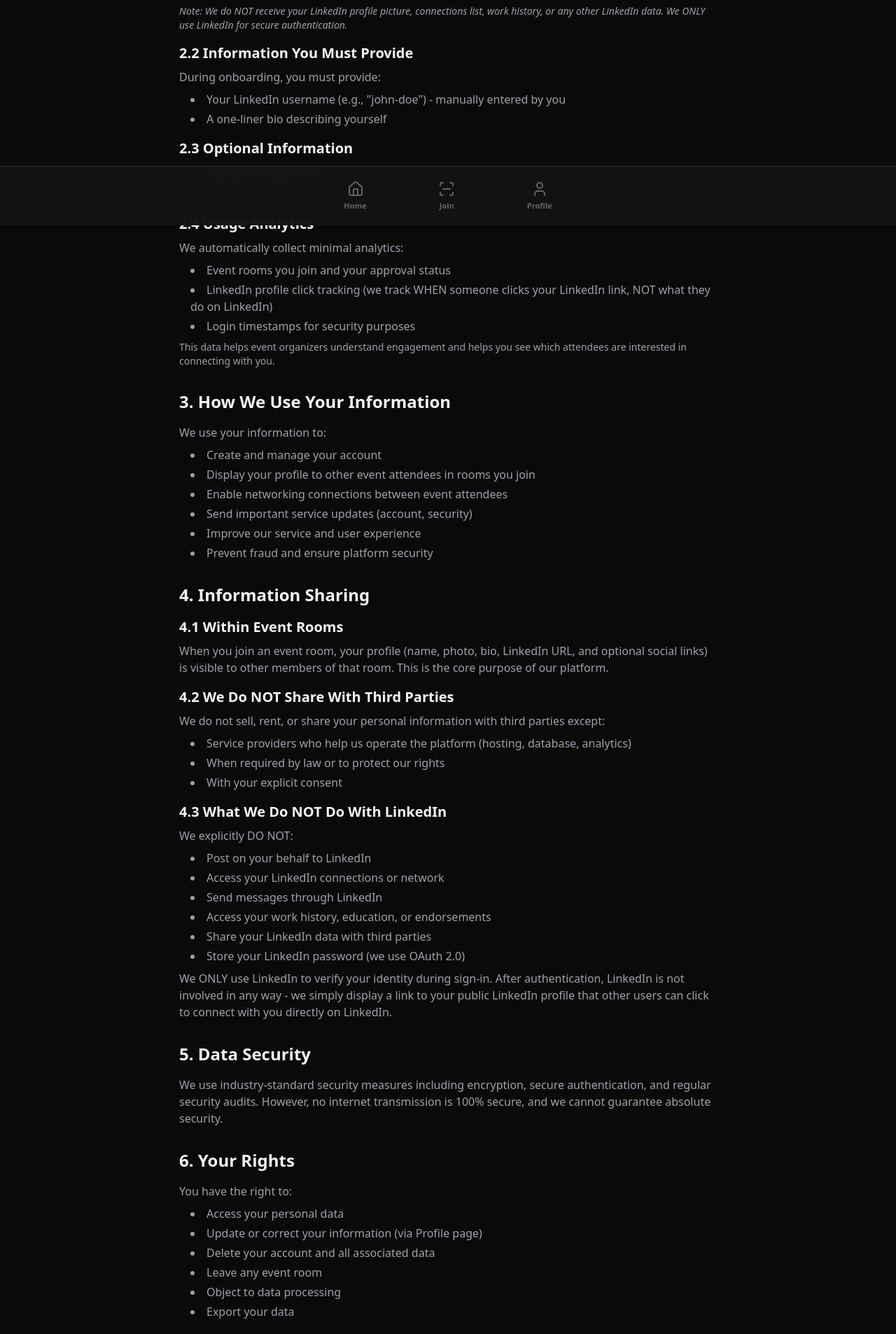
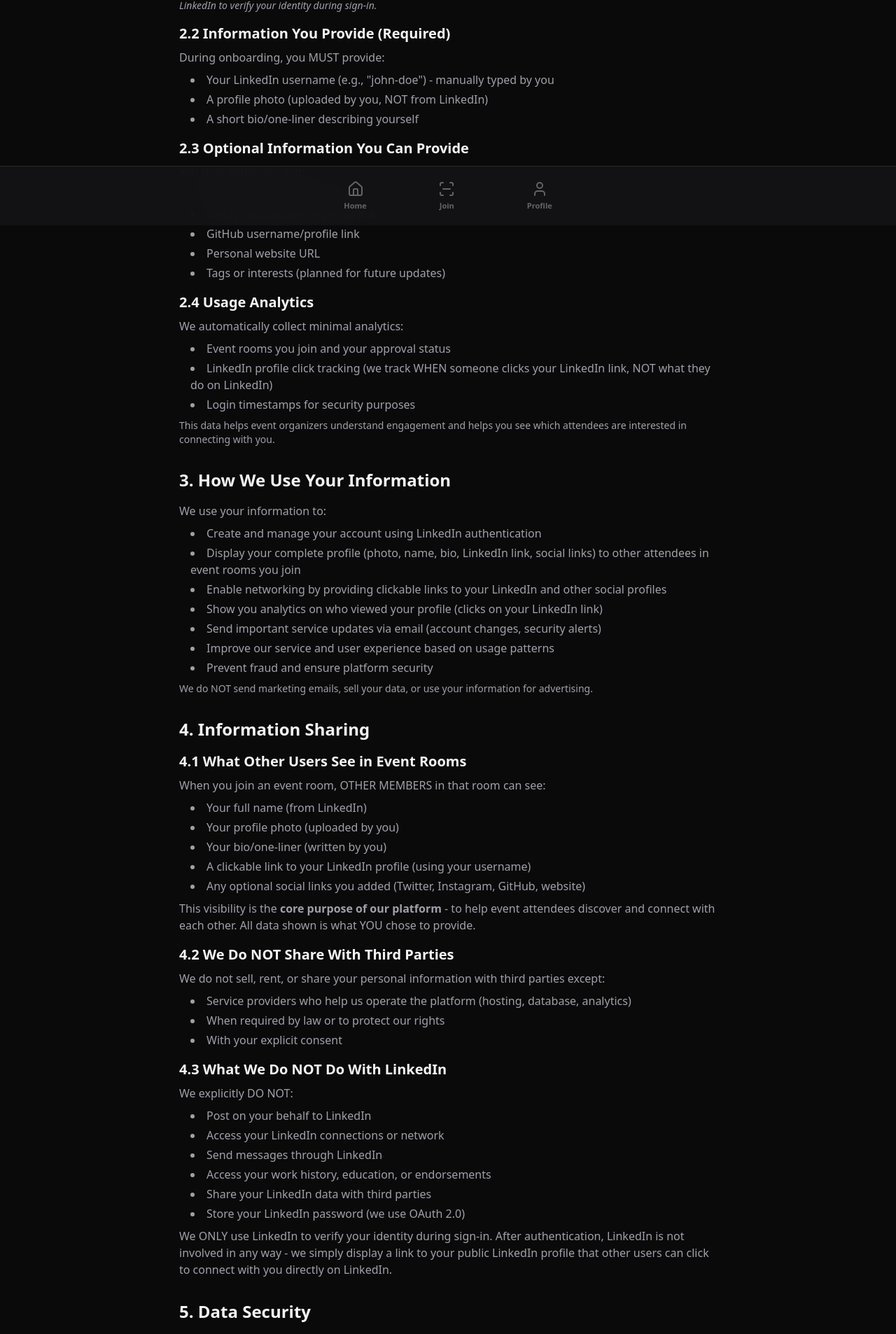
Before and after one commit to scorp2006/Huddle, a Next.js app: page /privacy in a window 1280 px wide. Shown: the part 478-2384 px from the top of the page at 70% size. Built offline with nearby package versions, Linux system fonts and the light colour scheme; a web font is replaced by a local one.

Commit message:
privacy policy updated again

```diff
--- a/app/privacy/page.tsx
+++ b/app/privacy/page.tsx
@@ -18,28 +18,32 @@ export default function PrivacyPage() {
             <h2 className="text-2xl font-bold text-[#F5F5F7] mb-4">2. Information We Collect</h2>
 
             <h3 className="text-xl font-semibold text-[#F5F5F7] mt-4 mb-2">2.1 Information from LinkedIn OAuth</h3>
-            <p className="mb-2">When you sign in with LinkedIn using OpenID Connect, we collect ONLY:</p>
+            <p className="mb-2">When you sign in with LinkedIn, we receive from LinkedIn ONLY:</p>
             <ul className="list-disc list-inside space-y-1 ml-4">
               <li>Your full name</li>
               <li>Email address</li>
-              <li>LinkedIn unique user ID (for authentication)</li>
             </ul>
             <p className="mt-2 text-sm italic">
-              Note: We do NOT receive your LinkedIn profile picture, connections list, work history,
-              or any other LinkedIn data. We ONLY use LinkedIn for secure authentication.
+              Note: LinkedIn does NOT provide us your profile picture, connections, work history, posts, or any other data.
+              We ONLY use LinkedIn to verify your identity during sign-in.
             </p>
 
-            <h3 className="text-xl font-semibold text-[#F5F5F7] mt-4 mb-2">2.2 Information You Must Provide</h3>
-            <p className="mb-2">During onboarding, you must provide:</p>
+            <h3 className="text-xl font-semibold text-[#F5F5F7] mt-4 mb-2">2.2 Information You Provide (Required)</h3>
+            <p className="mb-2">During onboarding, you MUST provide:</p>
             <ul className="list-disc list-inside space-y-1 ml-4">
-              <li>Your LinkedIn username (e.g., "john-doe") - manually entered by you</li>
-              <li>A one-liner bio describing yourself</li>
+              <li>Your LinkedIn username (e.g., "john-doe") - manually typed by you</li>
+              <li>A profile photo (uploaded by you, NOT from LinkedIn)</li>
+              <li>A short bio/one-liner describing yourself</li>
             </ul>
 
-            <h3 className="text-xl font-semibold text-[#F5F5F7] mt-4 mb-2">2.3 Optional Information</h3>
-            <p className="mb-2">You may optionally provide:</p>
+            <h3 className="text-xl font-semibold text-[#F5F5F7] mt-4 mb-2">2.3 Optional Information You Can Provide</h3>
+            <p className="mb-2">You may optionally add:</p>
             <ul className="list-disc list-inside space-y-1 ml-4">
-              <li>Links to other social profiles (Twitter, Instagram, GitHub, personal website)</li>
+              <li>Twitter username/profile link</li>
+              <li>Instagram username/profile link</li>
+              <li>GitHub username/profile link</li>
+              <li>Personal website URL</li>
+              <li>Tags or interests (planned for future updates)</li>
             </ul>
 
             <h3 className="text-xl font-semibold text-[#F5F5F7] mt-4 mb-2">2.4 Usage Analytics</h3>
@@ -59,22 +63,34 @@ export default function PrivacyPage() {
             <h2 className="text-2xl font-bold text-[#F5F5F7] mb-4">3. How We Use Your Information</h2>
             <p className="mb-2">We use your information to:</p>
             <ul className="list-disc list-inside space-y-1 ml-4">
-              <li>Create and manage your account</li>
-              <li>Display your profile to other event attendees in rooms you join</li>
-              <li>Enable networking connections between event attendees</li>
-              <li>Send important service updates (account, security)</li>
-              <li>Improve our service and user experience</li>
+              <li>Create and manage your account using LinkedIn authentication</li>
+              <li>Display your complete profile (photo, name, bio, LinkedIn link, social links) to other attendees in event rooms you join</li>
+              <li>Enable networking by providing clickable links to your LinkedIn and other social profiles</li>
+              <li>Show you analytics on who viewed your profile (clicks on your LinkedIn link)</li>
+              <li>Send important service updates via email (account changes, security alerts)</li>
+              <li>Improve our service and user experience based on usage patterns</li>
               <li>Prevent fraud and ensure platform security</li>
             </ul>
+            <p className="mt-2 text-sm">
+              We do NOT send marketing emails, sell your data, or use your information for advertising.
+            </p>
           </section>
 
           <section>
             <h2 className="text-2xl font-bold text-[#F5F5F7] mb-4">4. Information Sharing</h2>
 
-            <h3 className="text-xl font-semibold text-[#F5F5F7] mt-4 mb-2">4.1 Within Event Rooms</h3>
-            <p>
-              When you join an event room, your profile (name, photo, bio, LinkedIn URL, and optional social links)
-              is visible to other members of that room. This is the core purpose of our platform.
+            <h3 className="text-xl font-semibold text-[#F5F5F7] mt-4 mb-2">4.1 What Other Users See in Event Rooms</h3>
+            <p className="mb-2">When you join an event room, OTHER MEMBERS in that room can see:</p>
+            <ul className="list-disc list-inside space-y-1 ml-4">
+              <li>Your full name (from LinkedIn)</li>
+              <li>Your profile photo (uploaded by you)</li>
+              <li>Your bio/one-liner (written by you)</li>
+              <li>A clickable link to your LinkedIn profile (using your username)</li>
+              <li>Any optional social links you added (Twitter, Instagram, GitHub, website)</li>
+            </ul>
+            <p className="mt-2">
+              This visibility is the <strong>core purpose of our platform</strong> - to help event attendees
+              discover and connect with each other. All data shown is what YOU chose to provide.
             </p>
 
             <h3 className="text-xl font-semibold text-[#F5F5F7] mt-4 mb-2">4.2 We Do NOT Share With Third Parties</h3>
@@ -112,26 +128,38 @@ export default function PrivacyPage() {
           </section>
 
           <section>
-            <h2 className="text-2xl font-bold text-[#F5F5F7] mb-4">6. Your Rights</h2>
-            <p className="mb-2">You have the right to:</p>
+            <h2 className="text-2xl font-bold text-[#F5F5F7] mb-4">6. Your Rights and Control</h2>
+            <p className="mb-2">You have complete control over your data and the right to:</p>
             <ul className="list-disc list-inside space-y-1 ml-4">
-              <li>Access your personal data</li>
-              <li>Update or correct your information (via Profile page)</li>
-              <li>Delete your account and all associated data</li>
-              <li>Leave any event room</li>
-              <li>Object to data processing</li>
-              <li>Export your data</li>
+              <li>Access all your personal data stored on our platform</li>
+              <li>Update your photo, bio, and social links anytime via your Profile page</li>
+              <li>Remove optional social links at any time</li>
+              <li>Leave any event room (your profile will no longer be visible in that room)</li>
+              <li>Delete your account and ALL associated data permanently</li>
+              <li>Object to data processing or request data export</li>
+              <li>See who clicked your LinkedIn profile link (analytics visible to you)</li>
             </ul>
             <p className="mt-4">
-              To exercise these rights, contact us at: <span className="text-[#FF6B35]">privacy@huddle.app</span> (or your domain email)
+              To exercise these rights or for data-related questions, contact us at: <span className="text-[#FF6B35]">ayyagariabhinav21@gmail.com</span>
             </p>
           </section>
 
           <section>
             <h2 className="text-2xl font-bold text-[#F5F5F7] mb-4">7. Data Retention</h2>
-            <p>
+            <p className="mb-2">
               We retain your data as long as your account is active. When you delete your account,
-              we delete your personal information within 30 days, except where we must retain it for legal compliance.
+              we permanently delete within 30 days:
+            </p>
+            <ul className="list-disc list-inside space-y-1 ml-4">
+              <li>Your profile photo</li>
+              <li>Your bio and all social media links</li>
+              <li>Your email address and LinkedIn username</li>
+              <li>All event room memberships</li>
+              <li>All analytics data (profile click tracking)</li>
+            </ul>
+            <p className="mt-2 text-sm">
+              Exception: We may retain limited data (email, timestamps) for legal compliance, fraud prevention,
+              or if required by law. This data is anonymized where possible.
             </p>
           </section>
 
@@ -162,18 +190,22 @@ export default function PrivacyPage() {
           <section>
             <h2 className="text-2xl font-bold text-[#F5F5F7] mb-4">11. Your Consent</h2>
             <p className="mb-2">
-              By signing in with LinkedIn and creating an account on Huddle, you explicitly consent to:
+              By signing in with LinkedIn and completing onboarding, you explicitly consent to:
             </p>
             <ul className="list-disc list-inside space-y-1 ml-4">
-              <li>The collection and use of your information as described in this Privacy Policy</li>
-              <li>Your profile being visible to other members in event rooms you join</li>
-              <li>Event organizers seeing your name, email, and LinkedIn username for approval purposes</li>
-              <li>Other users being able to click through to your public LinkedIn profile</li>
-              <li>Analytics tracking of profile interactions within the platform</li>
+              <li>LinkedIn providing us your name and email for authentication</li>
+              <li>Your complete profile (photo, name, bio, LinkedIn link, and all social links you add) being visible to other members in event rooms you join</li>
+              <li>Event organizers seeing your name, email, and LinkedIn username when reviewing membership requests</li>
+              <li>Other users clicking your LinkedIn profile link to connect with you on LinkedIn</li>
+              <li>Analytics tracking of when users click your profile links (we track clicks, not what they do after clicking)</li>
             </ul>
             <p className="mt-4">
-              You can withdraw consent at any time by deleting your account, which will remove all your
-              data from our platform within 30 days.
+              <strong>You control what you share:</strong> You choose what photo to upload, what bio to write,
+              and which social links to add. You can update or remove this information anytime in your Profile settings.
+            </p>
+            <p className="mt-2">
+              You can withdraw consent at any time by deleting your account, which will permanently remove
+              all your data from our platform within 30 days.
             </p>
           </section>
 
```
